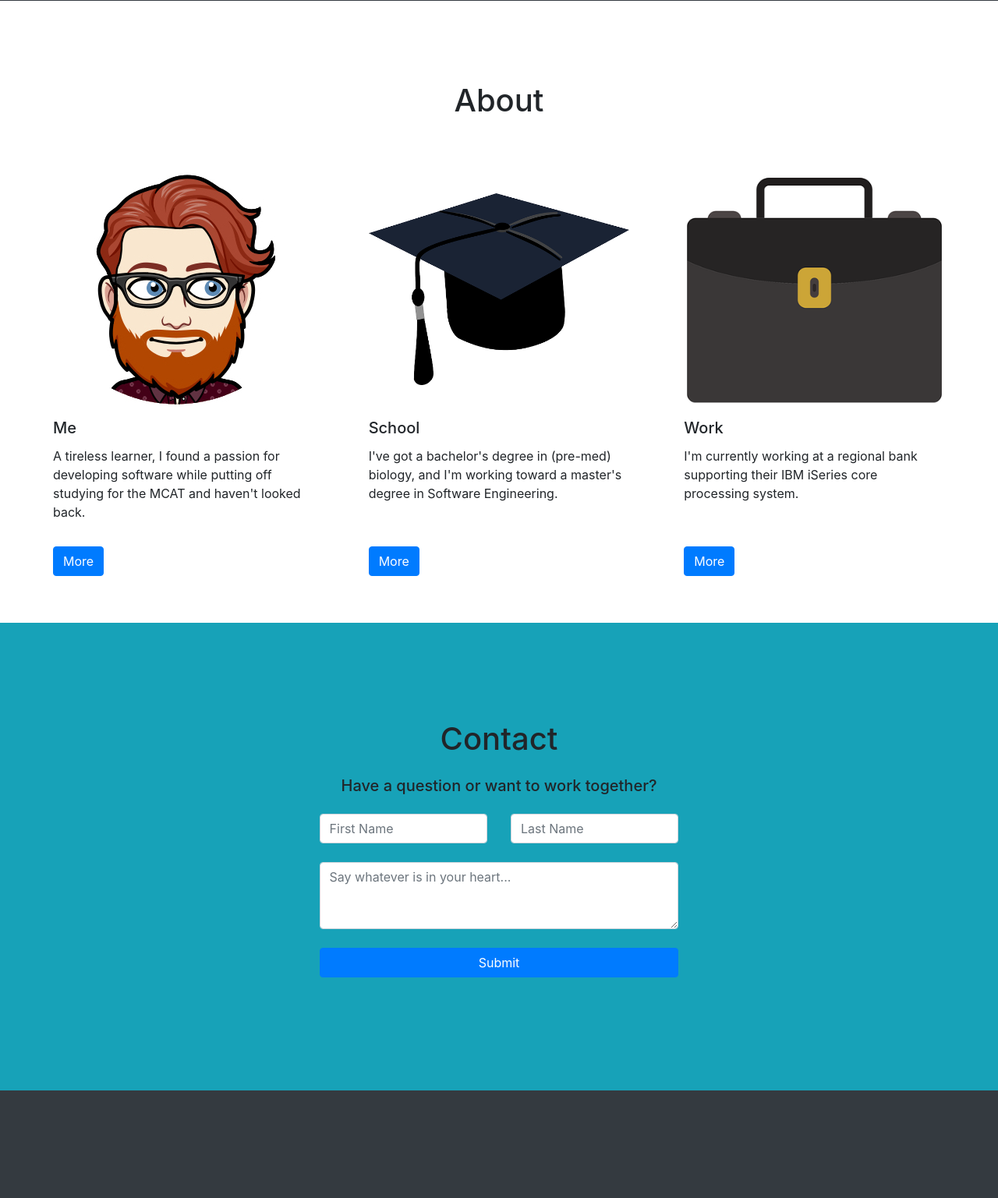
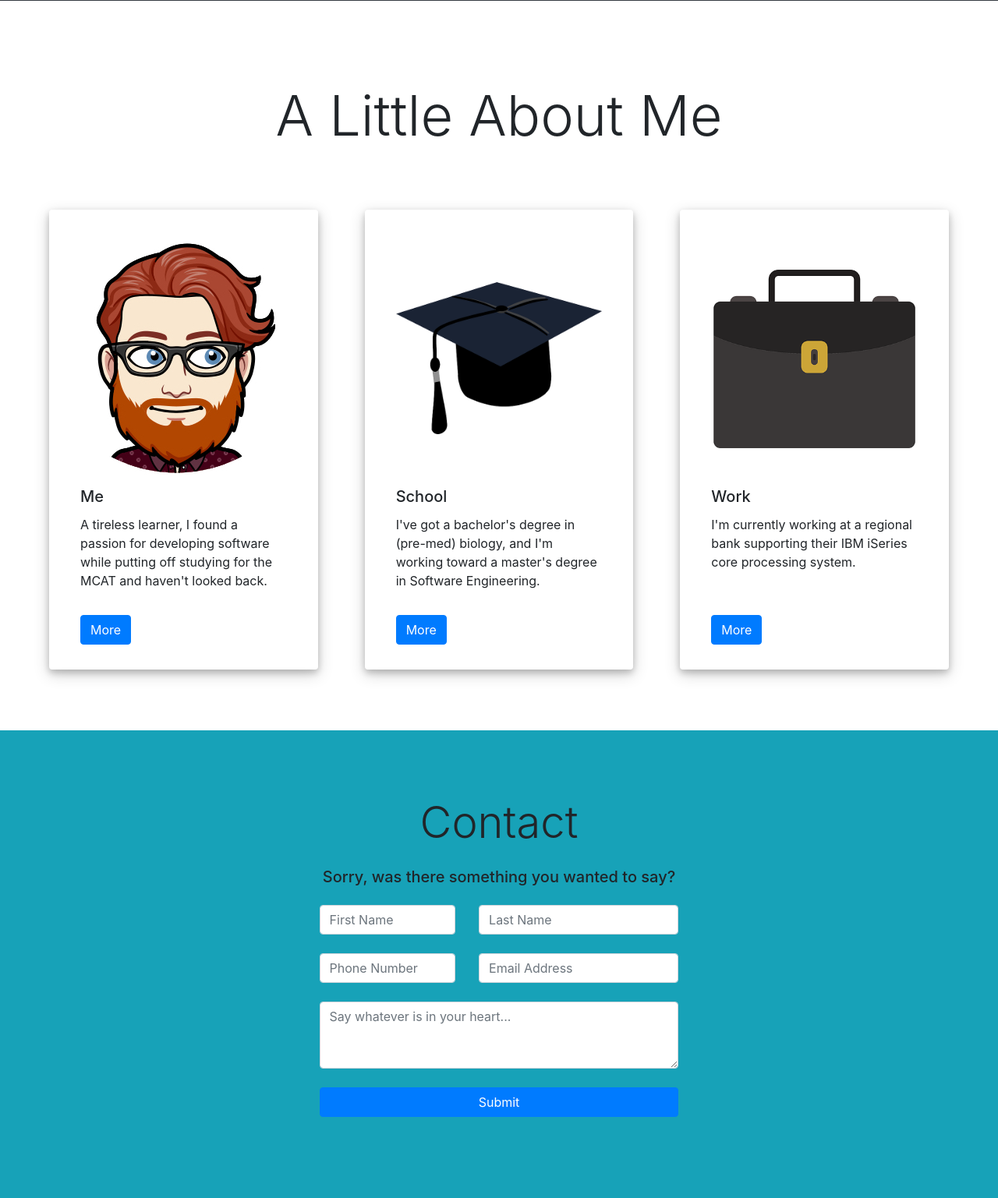
Before and after one commit to matt-harrop/personalsite, a Django app: template mainsite/templates/mainsite/index.html in a window 1280 px wide. Shown: the part 799-2336 px from the top of the page at 78% size. Before the commit the page ends 2198 px from the top, so only its background shows below. Run offline with Django 3.2, Linux system fonts and the light colour scheme; the template is opened without the code that fills it, so the values that code supplies are empty; some libraries are stand-ins or nearby versions.

Commit message:
Card/Contact form style updates.

```diff
--- a/mainsite/static/mainsite/style.css
+++ b/mainsite/static/mainsite/style.css
@@ -1,3 +1,7 @@
+.card-column {
+    padding: 30px;
+}
+
 .full-height {
     height: 100vh;
 }
@@ -19,6 +23,12 @@
 
 /*Bootstrap Overrides*/
 
+.card {
+    box-shadow: 0 4px 8px 0 rgba(0, 0, 0, 0.2), 0 6px 20px 0 rgba(0, 0, 0, 0.19);
+    padding: 20px;
+    height: 100%;
+}
+
 .card-img-top {
     width: 100%;
     height: 300px;
--- a/mainsite/templates/mainsite/index.html
+++ b/mainsite/templates/mainsite/index.html
@@ -51,11 +51,12 @@
 
 <div class="container-fluid px-5 parent-div">
   <div>
-    <h1 class="text-center my-5">About</h1>
+    <h1 class="text-center my-5 display-3">A Little About Me</h1>
     <div class="header-bar"></div>
   </div>
     <div class="row mb-5">
-        <div class="card col-md-4 border-0">
+        <div class="col-md-4 card-column">
+            <div class="card col-md-12 border-0">
 <!--            <img src="/assets/PhotoOfMe.png" class="card-img-top" alt="...">-->
             <div class="card-body">
                 <img class="card-img-top" src="{% static 'mainsite/images/myface.jpeg' %}" alt="My image">
@@ -67,8 +68,10 @@
             </div>
 <!--          <app-about-me-modal></app-about-me-modal>-->
           </div>
+        </div>
 
-          <div class="card col-md-4 border-0">
+        <div class="col-md-4 card-column">
+            <div class="card col-md-12 border-0 h-100">
 <!--            <img src="/assets/Brandeis_seal_blue_CMYK.png" class="card-img-top" alt="...">-->
 <!--            <img src="/assets/Brandeis_logo_stacked_blue_digital.png" class="card-img-top" alt="...">-->
             <div class="card-body">
@@ -81,8 +84,11 @@
             </div>
 <!--            <app-about-school-modal></app-about-school-modal>-->
           </div>
+        </div>
 
-          <div class="card shadow col-md-4 border-0">
+
+        <div class="col-md-4 card-column">
+            <div class="card col-md-12 border-0">
 <!--              <img src="/assets/WA-Trust-Bug.jpg" class="card-img-top my-2" alt="...">-->
 <!--              <img src="/assets/washington-trust-bank-logo-vector.png" class="card-img-top mb-5 text-center" alt="...">-->
             <div class="card-body">
@@ -95,6 +101,8 @@
             </div>
 <!--            <app-about-work-modal></app-about-work-modal>-->
           </div>
+        </div>
+
     </div>
 </div>
 
@@ -102,8 +110,8 @@
 <div id="contact-container" class="container-fluid d-flex parent-div bg-info">
     <div class="col-md-5 mx-auto align-self-center">
         <div>
-            <h1 class="text-center mt-1">Contact</h1>
-            <h5 class="text-center my-4">Have a question or want to work together?</h5>
+            <h1 class="text-center mt-1 display-4">Contact</h1>
+            <h5 class="text-center my-4">Sorry, was there something you wanted to say?</h5>
         </div>
 
         <form action="sendmessage" method="post">
@@ -112,11 +120,19 @@
 {#            {{ form }}#}
             <div class="container">
                 <div class="row mb-4">
-                    <div class="col-md-6">
+                    <div class="col-md-5">
                         <input class="form-control" type="text" placeholder="First Name">
                     </div>
-                    <div class="col-md-6">
+                    <div class="col-md-7">
                         <input class="form-control" type="text" placeholder="Last Name">
+                    </div>
+                </div>
+                <div class="row mb-4">
+                    <div class="col-md-5">
+                        <input class="form-control" type="text" placeholder="Phone Number">
+                    </div>
+                    <div class="col-md-7">
+                        <input class="form-control" type="email" placeholder="Email Address">
                     </div>
                 </div>
                 <div class="row mb-4">
```
